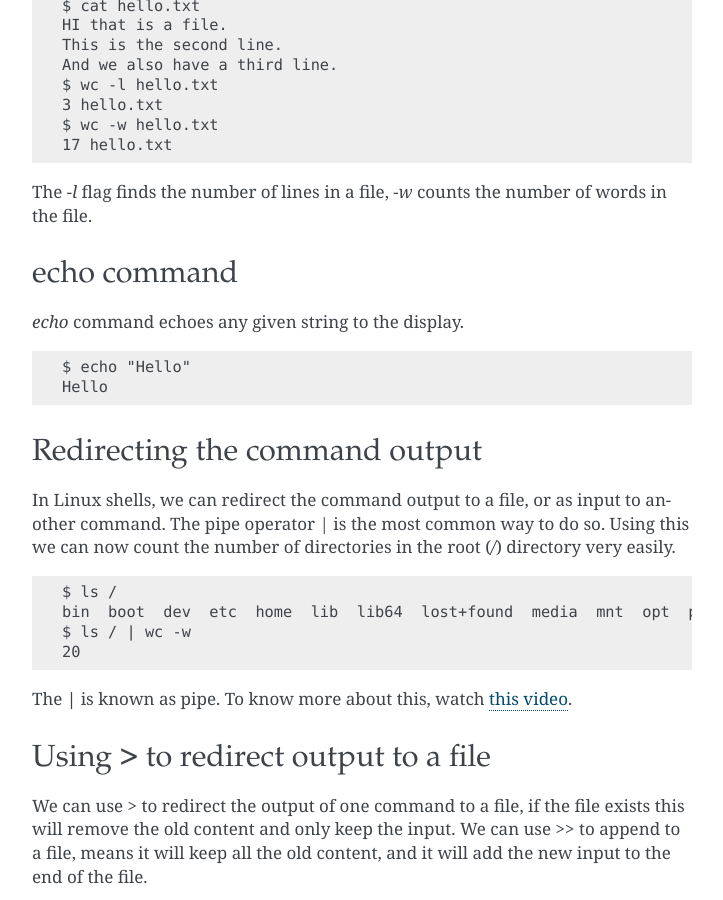
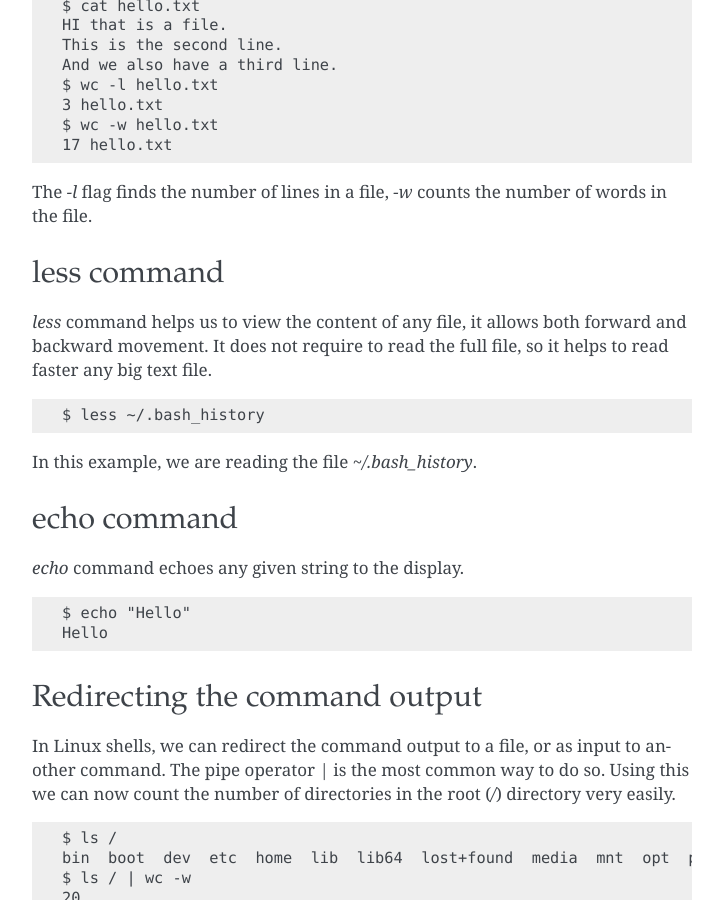
Before and after one commit to kushaldas/lym, a Sphinx documentation site: the page built from docs/startingcommands.rst, in a window 1280 px wide and 900 px high, scrolled down 6085 px. Shown: the whole window, without its empty margins (388-1111 px from the left). Built offline with Sphinx 7.4.7, drawn with Linux system fonts in a browser that asks for light colours; a script that is not in the unit is left out.

Commit message:
Adds less command

```diff
--- a/docs/startingcommands.rst
+++ b/docs/startingcommands.rst
@@ -312,6 +312,22 @@ of a file.
 The *-l* flag finds the number of lines in a file, *-w* counts the number
 of words in the file.
 
+.. index:: less
+
+less command
+------------
+
+*less* command helps us to view the content of any file, it allows both
+forward and backward movement. It does not require to read the full file, so
+it helps to read faster any big text file.
+
+::
+
+    $ less ~/.bash_history
+
+In this example, we are reading the file `~/.bash_history`.
+
+
 echo command
 -------------
 
```
